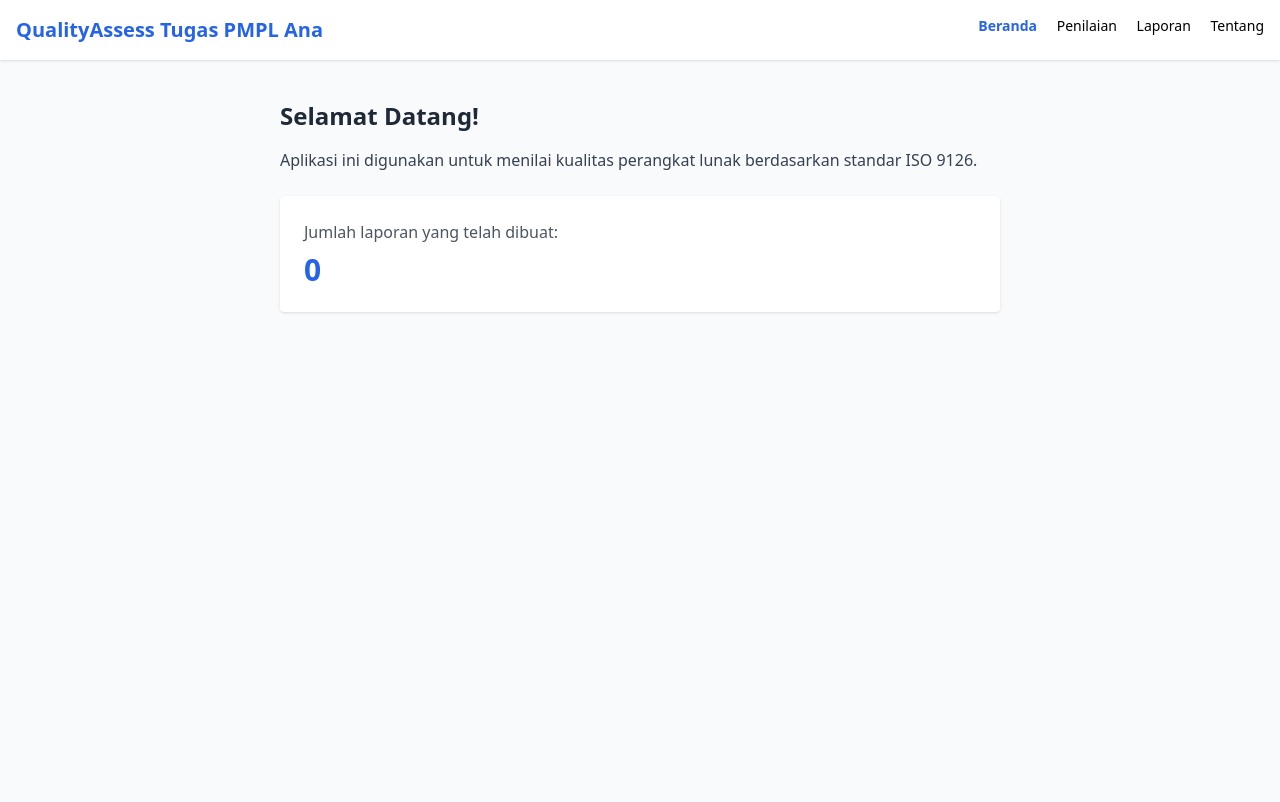
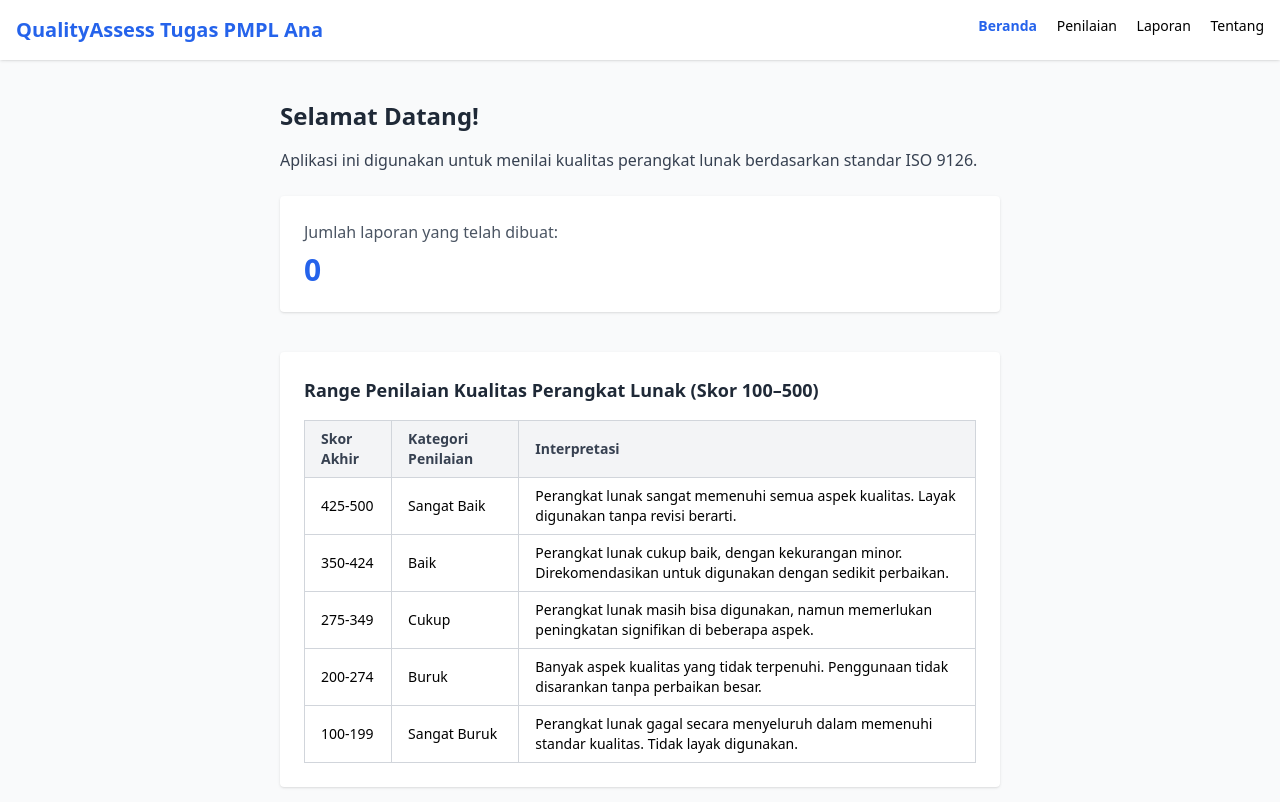
Before and after one commit to Ana-arliani/pmpl-quality-assess, a plain HTML site: page index.html in a window 1280 px wide. Drawn offline with nearby package versions, Linux system fonts and the light colour scheme.

Commit message:
Update index.html

```diff
--- a/index.html
+++ b/index.html
@@ -26,11 +26,71 @@
         Aplikasi ini digunakan untuk menilai kualitas perangkat lunak
         berdasarkan standar ISO 9126.
       </p>
-      <div class="bg-white rounded shadow p-6">
+
+      <div class="bg-white rounded shadow p-6 mb-10">
         <p class="text-gray-600">Jumlah laporan yang telah dibuat:</p>
         <p id="jumlahLaporan" class="text-3xl text-blue-600 font-bold mt-2">
           0
         </p>
+      </div>
+
+      <div class="bg-white rounded shadow p-6 overflow-x-auto">
+        <h2 class="text-lg font-semibold text-gray-800 mb-4">
+          Range Penilaian Kualitas Perangkat Lunak (Skor 100–500)
+        </h2>
+        <table class="min-w-full text-sm text-left border border-gray-300">
+          <thead class="bg-gray-100 text-gray-700">
+            <tr>
+              <th class="border border-gray-300 px-4 py-2">Skor Akhir</th>
+              <th class="border border-gray-300 px-4 py-2">
+                Kategori Penilaian
+              </th>
+              <th class="border border-gray-300 px-4 py-2">Interpretasi</th>
+            </tr>
+          </thead>
+          <tbody>
+            <tr>
+              <td class="border border-gray-300 px-4 py-2">425-500</td>
+              <td class="border border-gray-300 px-4 py-2">Sangat Baik</td>
+              <td class="border border-gray-300 px-4 py-2">
+                Perangkat lunak sangat memenuhi semua aspek kualitas. Layak
+                digunakan tanpa revisi berarti.
+              </td>
+            </tr>
+            <tr>
+              <td class="border border-gray-300 px-4 py-2">350-424</td>
+              <td class="border border-gray-300 px-4 py-2">Baik</td>
+              <td class="border border-gray-300 px-4 py-2">
+                Perangkat lunak cukup baik, dengan kekurangan minor.
+                Direkomendasikan untuk digunakan dengan sedikit perbaikan.
+              </td>
+            </tr>
+            <tr>
+              <td class="border border-gray-300 px-4 py-2">275-349</td>
+              <td class="border border-gray-300 px-4 py-2">Cukup</td>
+              <td class="border border-gray-300 px-4 py-2">
+                Perangkat lunak masih bisa digunakan, namun memerlukan
+                peningkatan signifikan di beberapa aspek.
+              </td>
+            </tr>
+            <tr>
+              <td class="border border-gray-300 px-4 py-2">200-274</td>
+              <td class="border border-gray-300 px-4 py-2">Buruk</td>
+              <td class="border border-gray-300 px-4 py-2">
+                Banyak aspek kualitas yang tidak terpenuhi. Penggunaan tidak
+                disarankan tanpa perbaikan besar.
+              </td>
+            </tr>
+            <tr>
+              <td class="border border-gray-300 px-4 py-2">100-199</td>
+              <td class="border border-gray-300 px-4 py-2">Sangat Buruk</td>
+              <td class="border border-gray-300 px-4 py-2">
+                Perangkat lunak gagal secara menyeluruh dalam memenuhi standar
+                kualitas. Tidak layak digunakan.
+              </td>
+            </tr>
+          </tbody>
+        </table>
       </div>
     </main>
 
```
